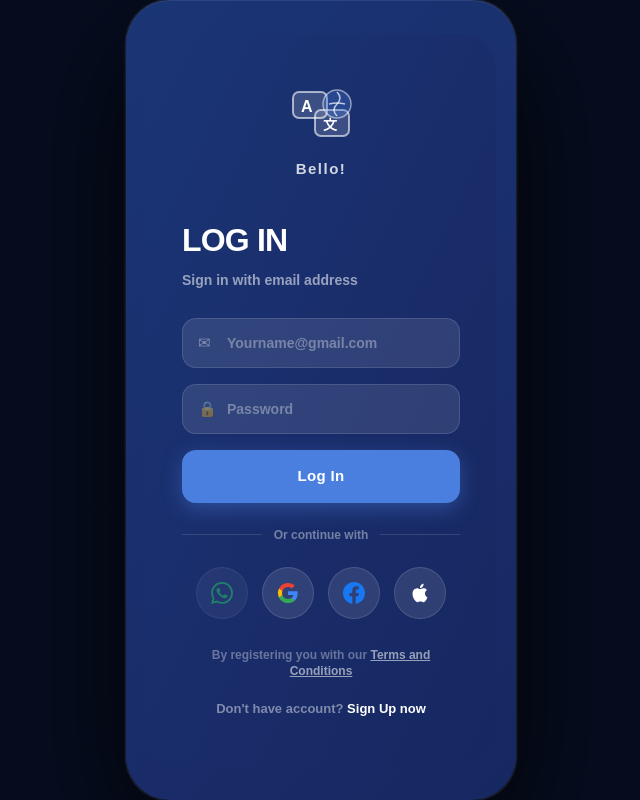
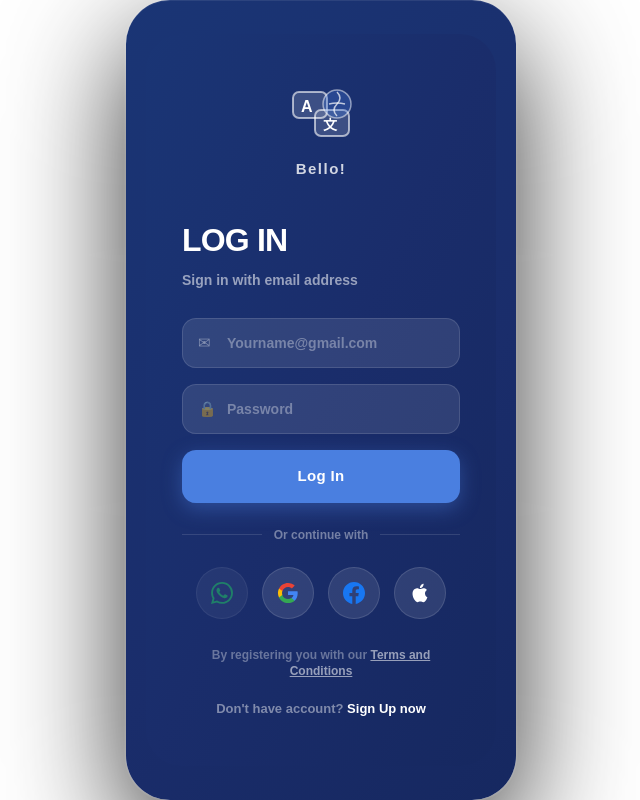
Before and after one commit to Preeyaries/language_exchange_platform, a React (Vite) app in the folder frontend/: page / in a window 1280 px wide. Shown: the whole page, without its empty margins (319-959 px from the left). Built offline with nearby package versions, Linux system fonts and the light colour scheme; no server answers.

Commit message:
style: change outer background to white

```diff
--- a/frontend/src/components/PhoneFrame.jsx
+++ b/frontend/src/components/PhoneFrame.jsx
@@ -9,7 +9,7 @@ export default function PhoneFrame({ children, light = false }) {
         display: "flex",
         justifyContent: "center",
         alignItems: "center",
-        background: "#060d1f",
+        background: "#ffffff",
       }}
     >
       <style>{`
@@ -24,7 +24,6 @@ export default function PhoneFrame({ children, light = false }) {
           maxWidth: "390px",
           height: "100dvh",
           maxHeight: "844px",
-          // ข้างใน frame — gradient เหมือน Login card
           background: light
             ? "#e8eef8"
             : "linear-gradient(135deg, #1a3575 0%, #1a2d6b 60%, #162860 100%)",
```
